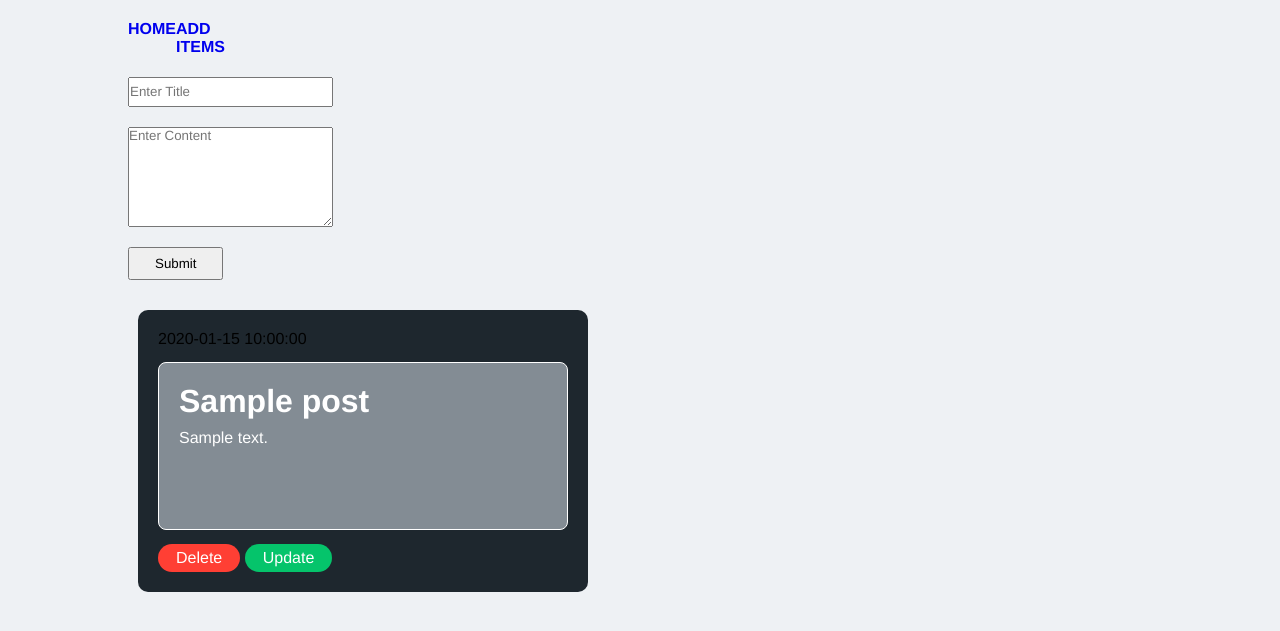
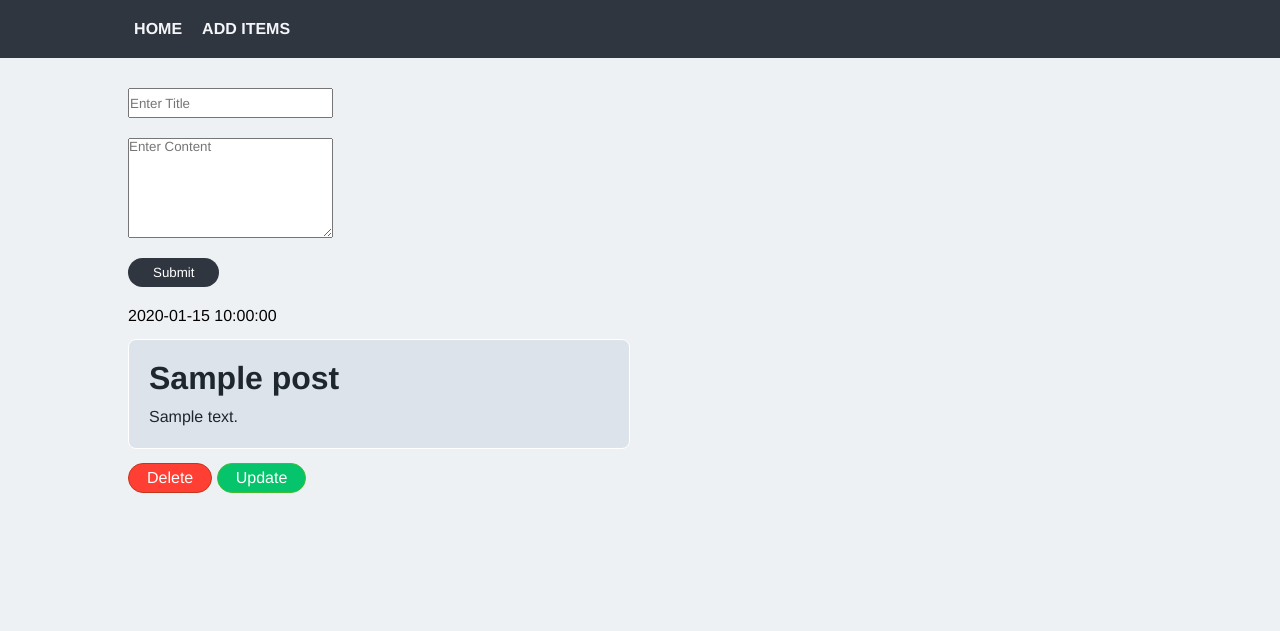
Before and after one commit to MaryanMDev/Note-Taking-Site, a PHP site: page /todolist/add-entry.php?title=1 in a window 1280 px wide. Shown: the top 631 px of the page. Run offline with PHP 8.4, Linux system fonts and the light colour scheme; tables that the repository leaves empty or names only in its code hold one stand-in row (values such as "Sample post"); data that the repository does not hold is empty.

Commit message:
design updates

```diff
--- a/add-entry.php
+++ b/add-entry.php
@@ -1,8 +1,8 @@
+<?php include('partials/header.php'); ?>
+
 <div class="page-container">
 
     <?php
-
-    include('partials/header.php');
 
     if(isset($_SESSION['empty'])){
         echo $_SESSION['empty'];
--- /dev/null
+++ b/css/parts/buttons.css
@@ -0,0 +1,62 @@
+/* ACTIONS */
+
+.warning{
+    color:#ff3f34;
+    background: #ff3f3410;
+    border:1px solid #ff3f34;
+    display: inline-block;
+    padding: 7px 10px;
+    border-radius: 36px;
+    margin-bottom: 10px;
+}
+
+.success{
+    color:#05c46b;
+    background: #0be88110;
+    border:1px solid #05c46b;
+    display: inline-block;
+    padding: 7px 10px;
+    border-radius: 36px;
+    margin-bottom: 10px;
+}
+
+
+/* BUTTONS */
+
+
+.delete{
+    background: #ff3f34;
+    border: #C2361A 1px solid;
+}
+
+.update{
+    background:#05c46b;
+    border: #44bd32 1px solid;
+}
+
+.delete:hover{
+background: #e84118;
+}
+
+.update:hover{
+    background:#4cd137;
+}
+
+.delete, .update{
+    padding:5px 18px;
+    border-radius:30px;
+    color:white;
+    transition: background 0.1s ease-in;
+}
+
+input[type='submit']{
+    color: white;
+    border-radius: 100px;
+    background: #2f3640;
+    border: none;
+    transition: background 0.1s ease-in;;
+}
+
+input[type='submit']:hover{
+    background:#7f8fa6;
+}
--- /dev/null
+++ b/css/parts/card.css
@@ -0,0 +1,24 @@
+.list-card{
+    width:49%;
+    border-radius:10px;
+}
+
+.content{
+    background: #d2dae290;
+    border: 0.5px solid white;
+    padding: 20px 20px;
+    margin: 14px 0;
+    border-radius: 8px;
+}
+
+.content h2{
+    margin-bottom:2%;
+}
+
+.content p{
+    line-height: 22px;
+}
+
+.content h2 , .content p{
+    color: #1e272e;
+}
--- /dev/null
+++ b/css/parts/form.css
@@ -0,0 +1,23 @@
+form{
+    display:flex;
+    flex-direction: column;
+    width:20%;
+}
+
+form > * {
+    margin-bottom:20px;
+}
+
+input[type = 'submit']
+{
+    padding: 7px 25px;
+    width:fit-content;
+}
+
+input[type = 'text']{
+    height:30px !important;
+}
+
+.content-box{
+    height: 100px;
+}
--- /dev/null
+++ b/css/parts/homepage.css
@@ -0,0 +1,12 @@
+.introduction{
+    position: absolute;
+    left: 40%;
+    bottom: 50%;
+    text-align: center;
+}
+
+.link-text{
+    margin-top: 5%;
+    background: white;
+    padding: 17px;
+}
--- /dev/null
+++ b/css/parts/nav.css
@@ -0,0 +1,24 @@
+.nav{
+    text-transform: uppercase;
+    background: #2f3640;
+    padding: 20px;
+    margin-bottom: 30px;
+}
+
+.nav-list{
+    display: flex;
+    list-style-type: none;
+    width: 81.6%;
+    margin: auto;
+}
+
+.nav-list li a {
+    font-weight: 600;
+    color:#f5f6fa ;
+    margin-right:20px ;
+}
+
+a{
+    text-decoration: none;
+    display: inline-block;
+}
--- a/css/style.css
+++ b/css/style.css
@@ -1,3 +1,9 @@
+@import url('parts/homepage.css');
+@import url('parts/buttons.css');
+@import url('parts/nav.css');
+@import url('parts/form.css');
+@import url('parts/card.css');
+
 *{
     margin:0;
     padding:0;
@@ -20,124 +26,5 @@ h2{
 .container{
     display: flex;
     flex-wrap: wrap;
-}
-
-.list-card{
-    background:#1e272e;
-    width:40%;
-    padding:20px;
-    border-radius:10px;
-    margin:10px;
-}
-
-.nav{
-    width: 10%;
-    margin:2% 0;
-    text-transform: uppercase;
-}
-
-.nav-list{
-    display: flex;
-    list-style-type: none;
     justify-content: space-between;
 }
-
-.nav-list li a {
-    font-weight: 600;
-}
-
-form{
-    display:flex;
-    flex-direction: column;
-    width:20%;
-}
-
-form > * {
-    margin-bottom:20px;
-}
-
-input[type = 'submit']
-{
-    padding: 7px 25px;
-    width:fit-content;
-}
-
-input[type = 'text']{
-    height:30px !important;
-}
-
-.content-box{
-    height: 100px;
-}
-
-.delete{
-    background: #ff3f34;
-}
-
-.update{
-    background:#05c46b;
-}
-
-.delete, .update{
-    padding:5px 18px;
-    border-radius:30px;
-    color:white;
-}
-
-a{
-    text-decoration: none;
-    display: inline-block;
-}
-
-.content{
-    background: #d2dae290;
-    border: 0.5px solid white;
-    padding: 20px 20px  80px;
-    margin: 14px 0;
-    border-radius: 8px;
-}
-
-.content h2{
-    margin-bottom:2%;
-}
-
-.content p{
-    line-height: 22px;
-}
-
-.content h2 , .content p{
-    color: white;
-}
-
-.introduction{
-    position: absolute;
-    left: 40%;
-    bottom: 50%;
-    text-align: center;
-}
-
-.link-text{
-    margin-top: 5%;
-    background: white;
-    padding: 17px;
-}
-
-.warning{
-    color:#ff3f34;
-    background: #ff3f3410;
-    border:1px solid #ff3f34;
-    display: inline-block;
-    padding: 7px 10px;
-    border-radius: 36px;
-    margin-bottom: 10px;
-}
-
-.success{
-    color:#05c46b;
-    background: #0be88110;
-    border:1px solid #05c46b;
-    display: inline-block;
-    padding: 7px 10px;
-    border-radius: 36px;
-    margin-bottom: 10px;
-}
--- a/delete-entry.php
+++ b/delete-entry.php
@@ -1,6 +1,6 @@
+<?php include('partials/header.php'); ?>
+
 <?php
-
-include('partials/header.php');
 
 $id = $_GET['id'];
 
--- a/index.php
+++ b/index.php
@@ -1,8 +1,8 @@
+<?php include('partials/header.php'); ?>
+
 <div class="page-container">
 
     <?php
-
-    include('partials/header.php');
 
     if (isset($_SESSION['delete'])) {
         echo $_SESSION['delete'];
--- a/update-post.php
+++ b/update-post.php
@@ -1,8 +1,8 @@
+<?php include('partials/header.php'); ?>
+
 <div class="page-container">
 
     <?php
-
-    include('partials/header.php');
 
     $id = $_GET['id'];
 
```
